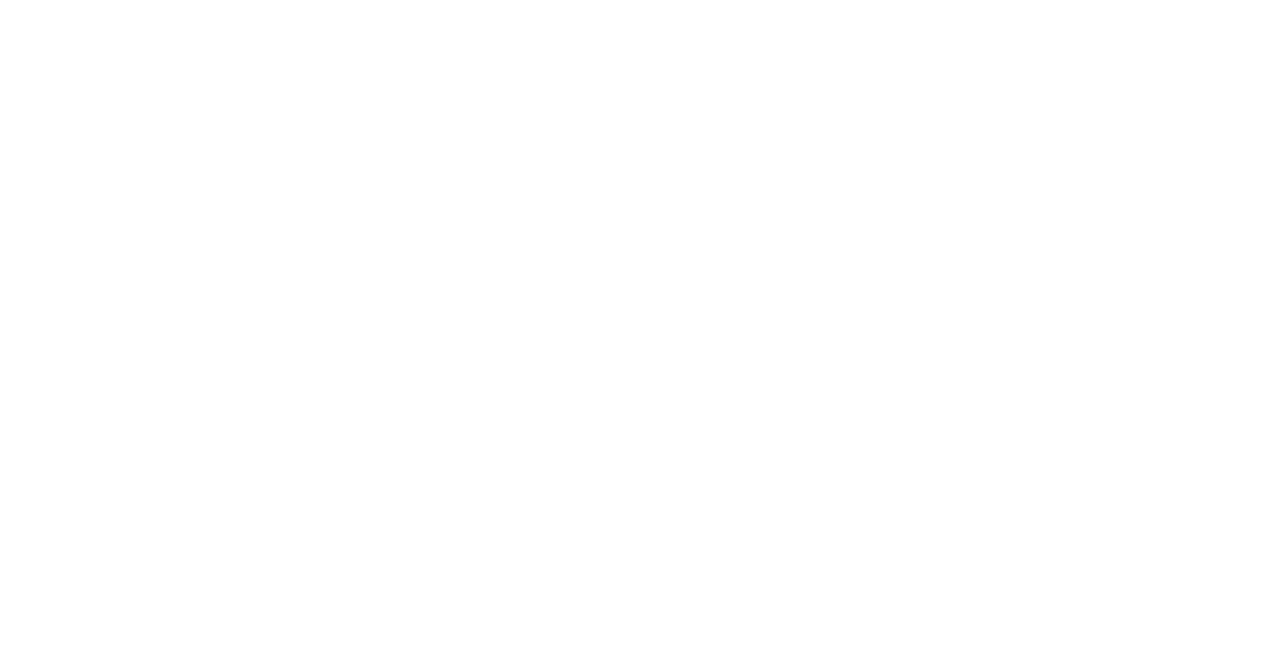
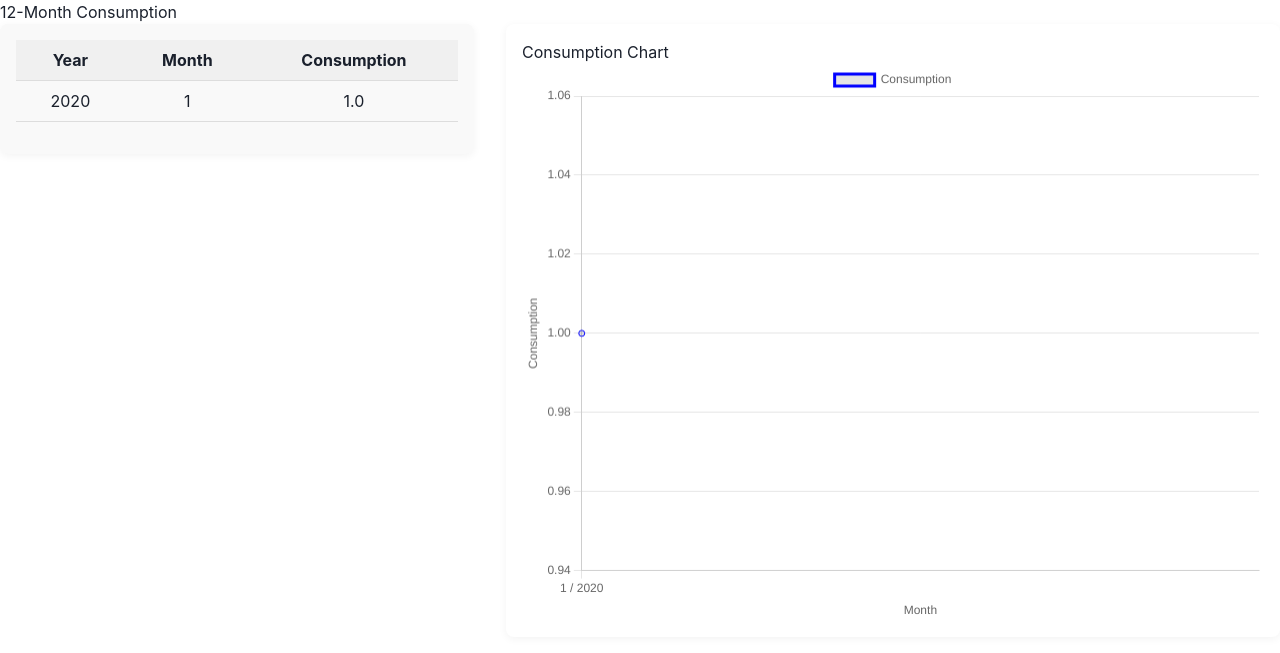
Before and after one commit to CharlesS940/electricity_consumption_dashboard, a Django app: page /consumption/1 in a window 1280 px wide. Before the commit the part shown is empty. Shown: the top 653 px of the page. Run offline with Django 3.2, Linux system fonts and the light colour scheme; tables that the repository leaves empty hold one stand-in row (values such as "Sample post").

Commit message:
Implement consumption dashboard page

```diff
--- a/hwjob/dashboard/static/dashboard/css/dashboard.css
+++ b/hwjob/dashboard/static/dashboard/css/dashboard.css
@@ -88,3 +88,53 @@
         display: inline;
     }
 }
+
+.dashboard-flex {
+    display: flex;
+    gap: 2rem;
+    align-items: flex-start;
+    flex-wrap: wrap;
+}
+
+.table-container {
+    flex: 1 1 100px;
+    background: #f9f9f9;
+    padding: 1rem;
+    border-radius: 8px;
+    box-shadow: 0 2px 8px rgba(0,0,0,0.05);
+}
+
+.chart-container {
+    flex: 1 1 400px;
+    background: #fff;
+    padding: 1rem;
+    border-radius: 8px;
+    box-shadow: 0 2px 8px rgba(0,0,0,0.05);
+}
+
+table {
+    width: 100%;
+    border-collapse: collapse;
+    margin-bottom: 1rem;
+}
+
+th, td {
+    padding: 0.5rem 1rem;
+    border-bottom: 1px solid #ddd;
+    text-align: center;
+}
+
+th {
+    background: #f0f0f0;
+    font-weight: bold;
+}
+
+@media (max-width: 900px) {
+    .dashboard-flex {
+        flex-direction: column;
+    }
+    .chart-container, .table-container {
+        width: 100%;
+        margin-bottom: 1rem;
+    }
+}
--- a/hwjob/dashboard/templates/dashboard/consumption_detail.html
+++ b/hwjob/dashboard/templates/dashboard/consumption_detail.html
@@ -0,0 +1,72 @@
+{% extends 'dashboard/base.html' %}
+{% load static %}
+
+{% block css %}
+    {{ block.super }}
+    <link rel="stylesheet" href="{% static 'dashboard/css/dashboard.css' %}">
+{% endblock %}
+
+{% block body %}
+<main class="consumption-detail-container">
+    <h1>12-Month Consumption</h1>
+    <div class="dashboard-flex">
+        <div class="table-container">
+            <table>
+                <thead>
+                    <tr>
+                        <th>Year</th>
+                        <th>Month</th>
+                        <th>Consumption</th>
+                    </tr>
+                </thead>
+                <tbody>
+                    {% for c in consumptions %}
+                    <tr>
+                        <td>{{ c.year }}</td>
+                        <td>{{ c.month }}</td>
+                        <td>{{ c.kwh_consumed }}</td>
+                    </tr>
+                    {% endfor %}
+                </tbody>
+            </table>
+        </div>
+        <div class="chart-container">
+            <h2>Consumption Chart</h2>
+            <canvas id="consumptionChart" width="400" height="300"></canvas>
+        </div>
+    </div>
+</main>
+{% endblock %}
+
+{% block script %}
+    <!-- Chart.js from CDN -->
+    <script src="https://cdn.jsdelivr.net/npm/chart.js"></script>
+    <script>
+        // Prepare data for the chart
+        const labels = [{% for c in consumptions %}'{{ c.month }} / {{ c.year }}'{% if not forloop.last %}, {% endif %}{% endfor %}];
+        const data = [{% for c in consumptions %}{{ c.kwh_consumed|floatformat:"2" }}{% if not forloop.last %}, {% endif %}{% endfor %}];
+        console.log(labels);
+        console.log(data);
+
+        const ctx = document.getElementById('consumptionChart').getContext('2d');
+        new Chart(ctx, {
+            type: 'line',
+            data: {
+                labels: labels,
+                datasets: [{
+                    label: 'Consumption',
+                    data: data,
+                    borderColor: 'blue',
+                    fill: false,
+                }]
+            },
+            options: {
+                responsive: true,
+                scales: {
+                    x: { title: { display: true, text: 'Month' } },
+                    y: { title: { display: true, text: 'Consumption' } }
+                }
+            }
+        });
+    </script>
+{% endblock %}
```
